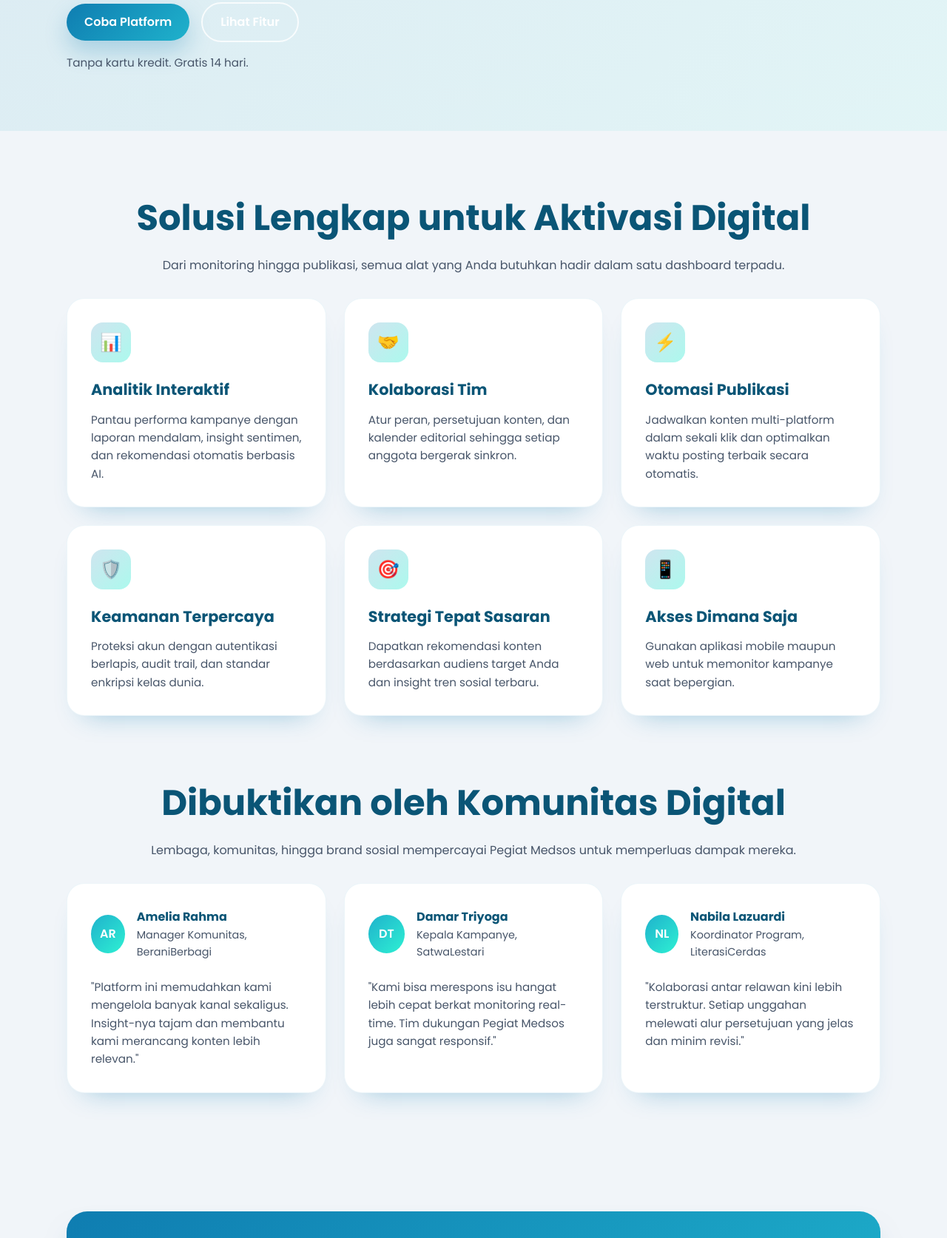
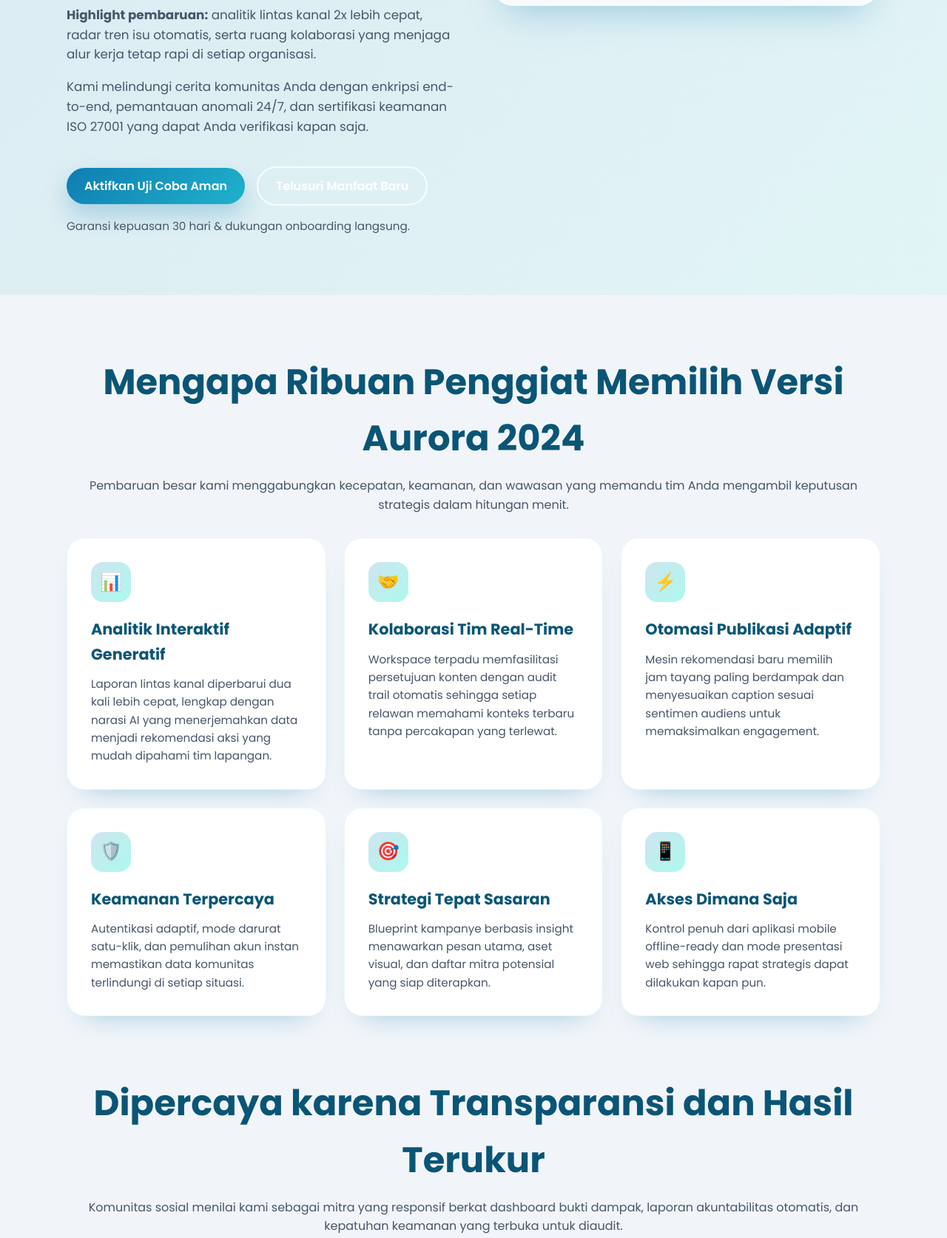
Before and after one commit to cicero78M/pegiat_medsos_apps, a website: page public/index.html in a window 1280 px wide. Shown: the part 793-2467 px from the top of the page at 74% size. Drawn offline with Linux system fonts and the light colour scheme.

Commit message:
Revise landing copy with Aurora 2024 messaging

```diff
--- a/public/index.html
+++ b/public/index.html
@@ -456,12 +456,14 @@
         <section id="beranda" class="hero">
             <div class="hero-content">
                 <div class="hero-text">
-                    <h1>Kelola Kampanye Sosial Media dengan Percaya Diri</h1>
-                    <p>Pegiat Medsos membantu komunitas dan organisasi mengoptimalkan jejak digital melalui analitik real-time, koordinasi tim yang mudah, dan strategi konten siap pakai.</p>
+                    <h1>Platform Aktivisme Digital Terbaru untuk Dampak Nyata</h1>
+                    <p>Pegiat Medsos kini hadir dengan pembaruan sistem Aurora 2024 yang menghadirkan dasbor reaktif, intelijen AI generatif, dan panduan aksi yang menyesuaikan kebutuhan kampanye sosial Anda.</p>
+                    <p><strong>Highlight pembaruan:</strong> analitik lintas kanal 2x lebih cepat, radar tren isu otomatis, serta ruang kolaborasi yang menjaga alur kerja tetap rapi di setiap organisasi.</p>
+                    <p>Kami melindungi cerita komunitas Anda dengan enkripsi end-to-end, pemantauan anomali 24/7, dan sertifikasi keamanan ISO 27001 yang dapat Anda verifikasi kapan saja.</p>
                     <div class="hero-cta">
-                        <a class="btn-primary" href="#aksi">Coba Platform</a>
-                        <a class="btn-outline" href="#fitur">Lihat Fitur</a>
-                        <span>Tanpa kartu kredit. Gratis 14 hari.</span>
+                        <a class="btn-primary" href="#aksi">Aktifkan Uji Coba Aman</a>
+                        <a class="btn-outline" href="#fitur">Telusuri Manfaat Baru</a>
+                        <span>Garansi kepuasan 30 hari & dukungan onboarding langsung.</span>
                     </div>
                 </div>
                 <div class="hero-visual" aria-hidden="true">
@@ -491,47 +493,47 @@
 
         <section id="fitur" class="features" aria-labelledby="fitur-heading">
             <div class="section-heading">
-                <h2 id="fitur-heading">Solusi Lengkap untuk Aktivasi Digital</h2>
-                <p>Dari monitoring hingga publikasi, semua alat yang Anda butuhkan hadir dalam satu dashboard terpadu.</p>
+                <h2 id="fitur-heading">Mengapa Ribuan Penggiat Memilih Versi Aurora 2024</h2>
+                <p>Pembaruan besar kami menggabungkan kecepatan, keamanan, dan wawasan yang memandu tim Anda mengambil keputusan strategis dalam hitungan menit.</p>
             </div>
             <div class="feature-grid">
                 <article class="feature-card">
                     <div class="feature-icon" aria-hidden="true">📊</div>
-                    <h3>Analitik Interaktif</h3>
-                    <p>Pantau performa kampanye dengan laporan mendalam, insight sentimen, dan rekomendasi otomatis berbasis AI.</p>
+                    <h3>Analitik Interaktif Generatif</h3>
+                    <p>Laporan lintas kanal diperbarui dua kali lebih cepat, lengkap dengan narasi AI yang menerjemahkan data menjadi rekomendasi aksi yang mudah dipahami tim lapangan.</p>
                 </article>
                 <article class="feature-card">
                     <div class="feature-icon" aria-hidden="true">🤝</div>
-                    <h3>Kolaborasi Tim</h3>
-                    <p>Atur peran, persetujuan konten, dan kalender editorial sehingga setiap anggota bergerak sinkron.</p>
+                    <h3>Kolaborasi Tim Real-Time</h3>
+                    <p>Workspace terpadu memfasilitasi persetujuan konten dengan audit trail otomatis sehingga setiap relawan memahami konteks terbaru tanpa percakapan yang terlewat.</p>
                 </article>
                 <article class="feature-card">
                     <div class="feature-icon" aria-hidden="true">⚡</div>
-                    <h3>Otomasi Publikasi</h3>
-                    <p>Jadwalkan konten multi-platform dalam sekali klik dan optimalkan waktu posting terbaik secara otomatis.</p>
+                    <h3>Otomasi Publikasi Adaptif</h3>
+                    <p>Mesin rekomendasi baru memilih jam tayang paling berdampak dan menyesuaikan caption sesuai sentimen audiens untuk memaksimalkan engagement.</p>
                 </article>
                 <article class="feature-card">
                     <div class="feature-icon" aria-hidden="true">🛡️</div>
                     <h3>Keamanan Terpercaya</h3>
-                    <p>Proteksi akun dengan autentikasi berlapis, audit trail, dan standar enkripsi kelas dunia.</p>
+                    <p>Autentikasi adaptif, mode darurat satu-klik, dan pemulihan akun instan memastikan data komunitas terlindungi di setiap situasi.</p>
                 </article>
                 <article class="feature-card">
                     <div class="feature-icon" aria-hidden="true">🎯</div>
                     <h3>Strategi Tepat Sasaran</h3>
-                    <p>Dapatkan rekomendasi konten berdasarkan audiens target Anda dan insight tren sosial terbaru.</p>
+                    <p>Blueprint kampanye berbasis insight menawarkan pesan utama, aset visual, dan daftar mitra potensial yang siap diterapkan.</p>
                 </article>
                 <article class="feature-card">
                     <div class="feature-icon" aria-hidden="true">📱</div>
                     <h3>Akses Dimana Saja</h3>
-                    <p>Gunakan aplikasi mobile maupun web untuk memonitor kampanye saat bepergian.</p>
+                    <p>Kontrol penuh dari aplikasi mobile offline-ready dan mode presentasi web sehingga rapat strategis dapat dilakukan kapan pun.</p>
                 </article>
             </div>
         </section>
 
         <section id="testimoni" class="testimonials" aria-labelledby="testimoni-heading">
             <div class="section-heading">
-                <h2 id="testimoni-heading">Dibuktikan oleh Komunitas Digital</h2>
-                <p>Lembaga, komunitas, hingga brand sosial mempercayai Pegiat Medsos untuk memperluas dampak mereka.</p>
+                <h2 id="testimoni-heading">Dipercaya karena Transparansi dan Hasil Terukur</h2>
+                <p>Komunitas sosial menilai kami sebagai mitra yang responsif berkat dashboard bukti dampak, laporan akuntabilitas otomatis, dan kepatuhan keamanan yang terbuka untuk diaudit.</p>
             </div>
             <div class="testimonial-grid">
                 <article class="testimonial-card">
@@ -542,7 +544,7 @@
                             <span>Manager Komunitas, BeraniBerbagi</span>
                         </div>
                     </div>
-                    <p>"Platform ini memudahkan kami mengelola banyak kanal sekaligus. Insight-nya tajam dan membantu kami merancang konten lebih relevan."</p>
+                    <p>"Upgrade Aurora menyatukan laporan lapangan dan media sosial dalam satu cerita yang mudah kami bagikan ke donor. Kami bisa menunjukkan progres harian tanpa menambah beban tim."</p>
                 </article>
                 <article class="testimonial-card">
                     <div class="testimonial-header">
@@ -552,7 +554,7 @@
                             <span>Kepala Kampanye, SatwaLestari</span>
                         </div>
                     </div>
-                    <p>"Kami bisa merespons isu hangat lebih cepat berkat monitoring real-time. Tim dukungan Pegiat Medsos juga sangat responsif."</p>
+                    <p>"Alarm keamanan adaptif menyelamatkan kami saat akun aktivis dibajak. Pemulihan akses hanya hitungan menit dan riwayat aktivitasnya jelas."</p>
                 </article>
                 <article class="testimonial-card">
                     <div class="testimonial-header">
@@ -562,7 +564,7 @@
                             <span>Koordinator Program, LiterasiCerdas</span>
                         </div>
                     </div>
-                    <p>"Kolaborasi antar relawan kini lebih terstruktur. Setiap unggahan melewati alur persetujuan yang jelas dan minim revisi."</p>
+                    <p>"Tiap relawan merasa aman karena semua percakapan tersimpan terenkripsi. Alur persetujuan otomatis memastikan pesan literasi kami tayang tepat waktu."</p>
                 </article>
             </div>
         </section>
@@ -570,12 +572,12 @@
         <section id="aksi" class="cta-section" aria-labelledby="cta-heading">
             <div class="cta-box">
                 <div>
-                    <h2 id="cta-heading">Siap Naikkan Jangkauan Kampanye Anda?</h2>
-                    <p>Bergabunglah dengan ribuan pegiat sosial media yang memperluas dampak positifnya bersama platform kami.</p>
+                    <h2 id="cta-heading">Saatnya Aktifkan Pembaruan Aurora 2024</h2>
+                    <p>Pastikan kampanye Anda terlindungi, terukur, dan siap berskala dengan dukungan ahli keamanan serta analis strategi kami.</p>
                 </div>
                 <div class="cta-actions">
-                    <a class="btn-primary" href="mailto:halo@pegiatmedsos.id">Hubungi Tim Kami</a>
-                    <a class="btn-outline" href="#beranda">Pelajari Lebih Lanjut</a>
+                    <a class="btn-primary" href="mailto:halo@pegiatmedsos.id">Jadwalkan Demo Terproteksi</a>
+                    <a class="btn-outline" href="#beranda">Unduh Ringkasan Keamanan</a>
                 </div>
             </div>
         </section>
```
